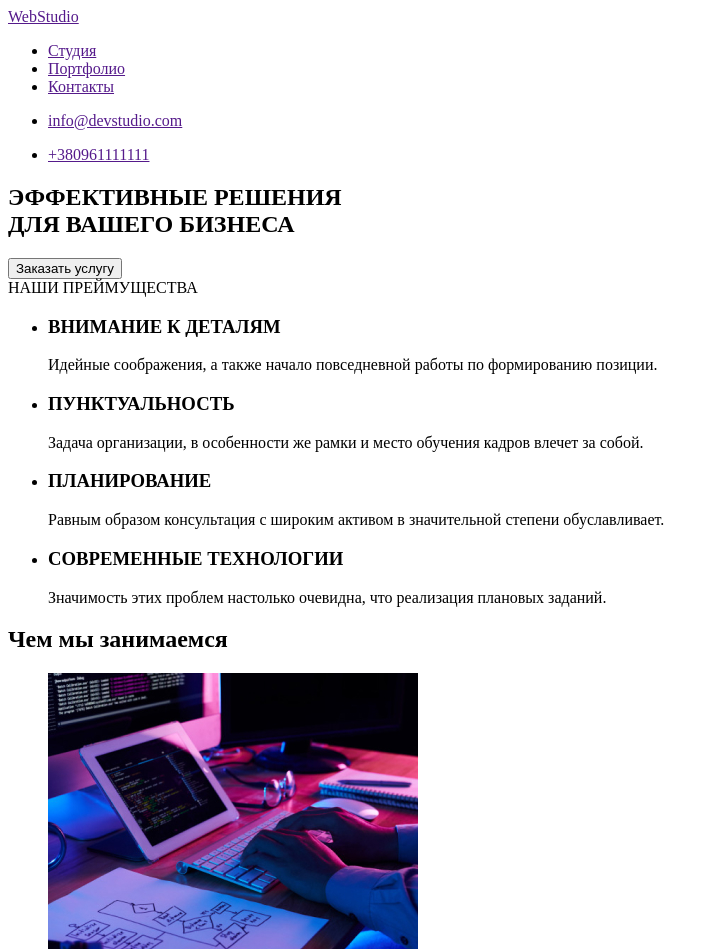
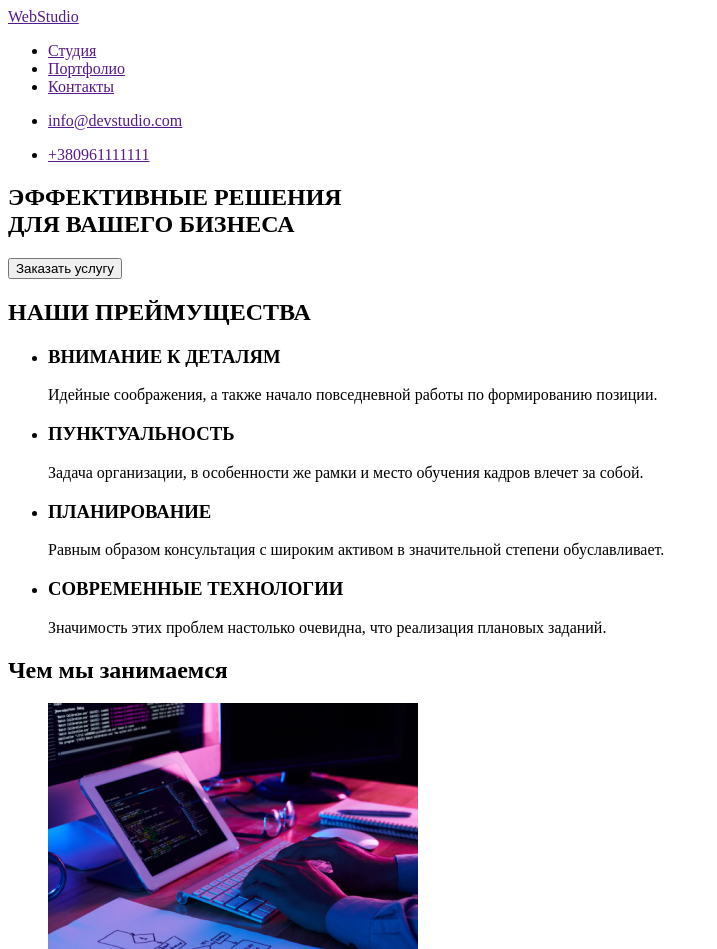
Before and after one commit to AntoninaHN/goit-markup-hw-01, a plain HTML site: page index.html in a window 1280 px wide. Shown: the top 949 px of the page, without its empty margins (0-717 px from the left). Drawn offline with Linux system fonts and the light colour scheme.

Commit message:
Fixing the hidden heading tag

```diff
--- a/index.html
+++ b/index.html
@@ -48,7 +48,9 @@
 
       <!-- Second Section -->
       <!-- hidden heading -->
-      <section>НАШИ ПРЕЙМУЩЕСТВА</section>
+      <section>
+        <h2>НАШИ ПРЕЙМУЩЕСТВА</h2>
+      </section>
       <section>
         <ul>
           <li>
```
